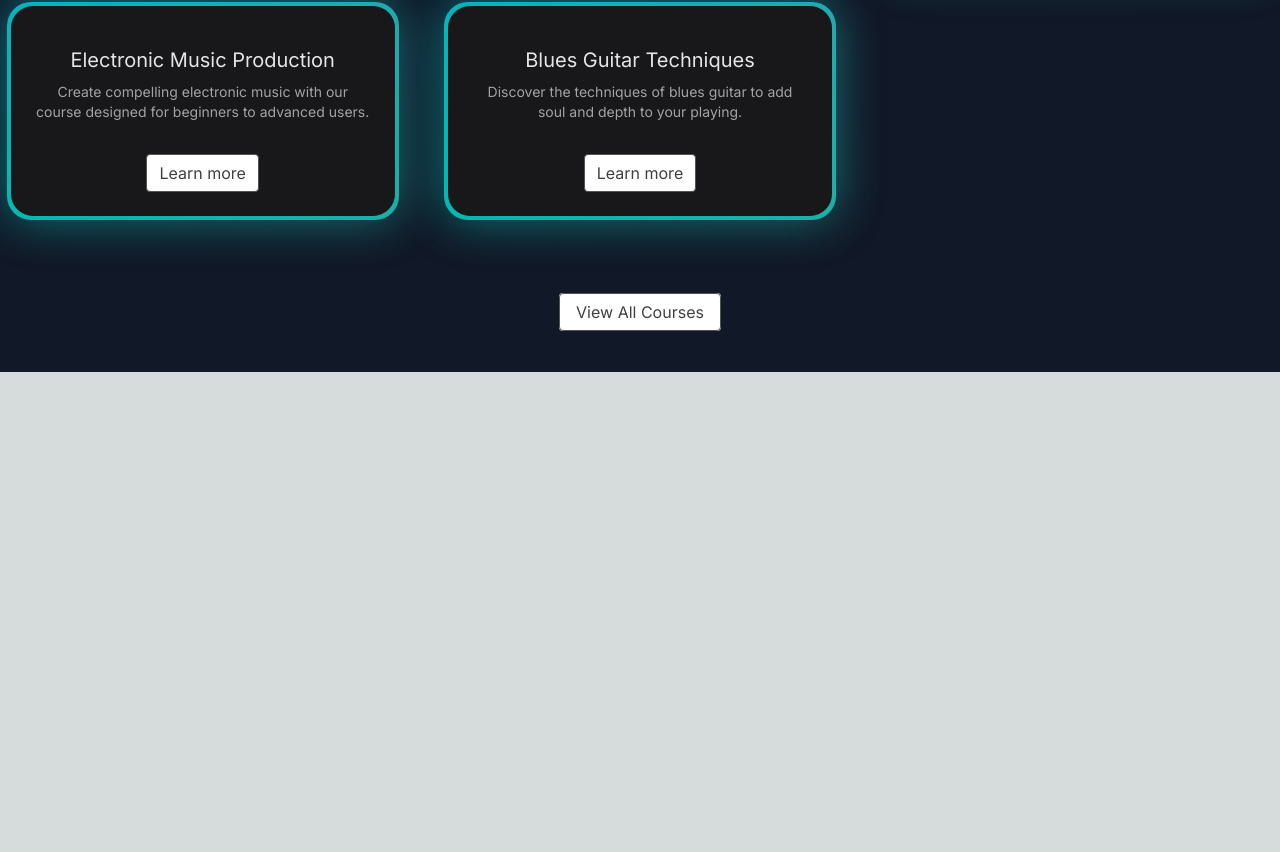
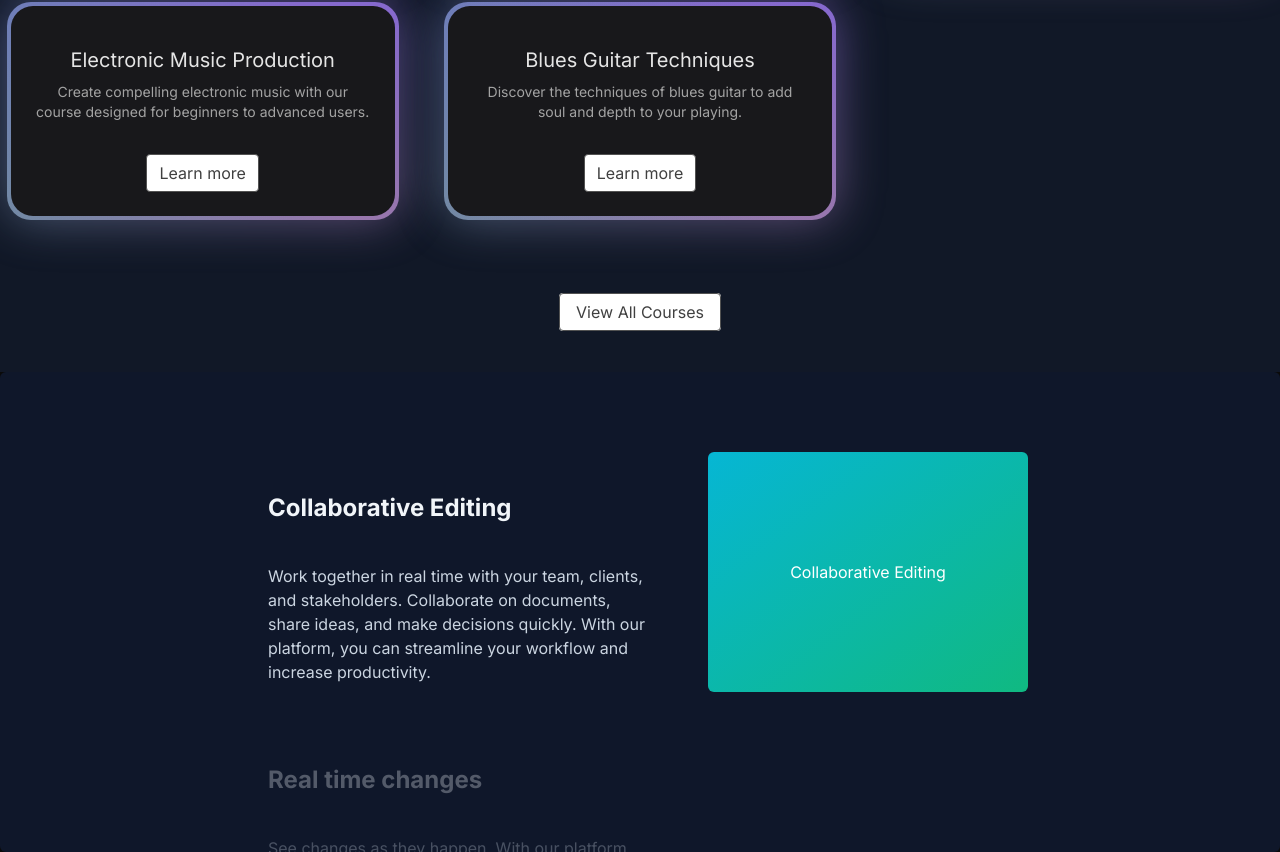
Before and after one commit to Tilak-dev/Nextjs-Projects, a Next.js app: page / in a window 1280 px wide. Shown: the part 1068-1920 px from the top of the page. Before the commit the page ends 1440 px from the top, so only its background shows below. Built offline with nearby package versions, Linux system fonts and the light colour scheme.

Commit message:
sticky scroll added

```diff
--- a/src/app/globals.css
+++ b/src/app/globals.css
@@ -31,3 +31,18 @@
     text-wrap: balance;
   }
 }
+
+/* width */
+::-webkit-scrollbar {
+  width: 8px;
+}
+
+/* Track */
+::-webkit-scrollbar-track {
+  background: #111b21;
+}
+
+/* Handle */
+::-webkit-scrollbar-thumb {
+  background: #222e35;
+}
--- a/src/app/page.tsx
+++ b/src/app/page.tsx
@@ -1,11 +1,13 @@
 import FeaturedCourses from "@/components/FeaturedCourses";
 import HeroSection from "@/components/HeroSection"
+import WhyChooseUs from "@/components/WhyChooseUs";
 
 export default function Home() {
   return (
     <main className=" min-h-screen bg-black/[0.96] antialiased bg-grid-white/[0.02]">
       <HeroSection />
       <FeaturedCourses />
+      <WhyChooseUs />
     </main>
   );
 }
--- /dev/null
+++ b/src/components/WhyChooseUs.tsx
@@ -0,0 +1,64 @@
+"use client";
+import React from "react";
+import { StickyScroll } from "./ui/sticky-scroll-reveal";
+import Image from "next/image";
+
+const content = [
+  {
+    title: "Collaborative Editing",
+    description:
+      "Work together in real time with your team, clients, and stakeholders. Collaborate on documents, share ideas, and make decisions quickly. With our platform, you can streamline your workflow and increase productivity.",
+    content: (
+      <div className="h-full w-full bg-[linear-gradient(to_bottom_right,var(--cyan-500),var(--emerald-500))] flex items-center justify-center text-white">
+        Collaborative Editing
+      </div>
+    ),
+  },
+  {
+    title: "Real time changes",
+    description:
+      "See changes as they happen. With our platform, you can track every modification in real time. No more confusion about the latest version of your project. Say goodbye to the chaos of version control and embrace the simplicity of real-time updates.",
+    content: (
+      <div className="h-full w-full  flex items-center justify-center text-white">
+        {/* <Image
+          src="/linear.webp"
+          width={300}
+          height={300}
+          className="h-full w-full object-cover"
+          alt="linear board demo"
+        /> */}
+        Real time changes
+      </div>
+    ),
+  },
+  {
+    title: "Version control",
+    description:
+      "Experience real-time updates and never stress about version control again. Our platform ensures that you're always working on the most recent version of your project, eliminating the need for constant manual updates. Stay in the loop, keep your team aligned, and maintain the flow of your work without any interruptions.",
+    content: (
+      <div className="h-full w-full bg-[linear-gradient(to_bottom_right,var(--orange-500),var(--yellow-500))] flex items-center justify-center text-white">
+        Version control
+      </div>
+    ),
+  },
+  {
+    title: "Running out of content",
+    description:
+      "Experience real-time updates and never stress about version control again. Our platform ensures that you're always working on the most recent version of your project, eliminating the need for constant manual updates. Stay in the loop, keep your team aligned, and maintain the flow of your work without any interruptions.",
+    content: (
+      <div className="h-full w-full bg-[linear-gradient(to_bottom_right,var(--cyan-500),var(--emerald-500))] flex items-center justify-center text-white">
+        Running out of content
+      </div>
+    ),
+  },
+];
+
+function WhyChooseUs() {
+  return (
+    <div className=" scroll">
+      <StickyScroll content={content} />
+    </div>
+  )
+}
+
+export default WhyChooseUs
--- /dev/null
+++ b/src/components/ui/sticky-scroll-reveal.tsx
@@ -0,0 +1,112 @@
+"use client";
+import React, { useEffect, useRef, useState } from "react";
+import { useMotionValueEvent, useScroll } from "framer-motion";
+import { motion } from "framer-motion";
+import { cn } from "@/utils/cn";
+
+export const StickyScroll = ({
+  content,
+  contentClassName,
+}: {
+  content: {
+    title: string;
+    description: string;
+    content?: React.ReactNode | any;
+  }[];
+  contentClassName?: string;
+}) => {
+  const [activeCard, setActiveCard] = React.useState(0);
+  const ref = useRef<any>(null);
+  const { scrollYProgress } = useScroll({
+    // uncomment line 22 and comment line 23 if you DONT want the overflow container and want to have it change on the entire page scroll
+    // target: ref
+    container: ref,
+    offset: ["start start", "end start"],
+  });
+  const cardLength = content.length;
+
+  useMotionValueEvent(scrollYProgress, "change", (latest) => {
+    const cardsBreakpoints = content.map((_, index) => index / cardLength);
+    const closestBreakpointIndex = cardsBreakpoints.reduce(
+      (acc, breakpoint, index) => {
+        const distance = Math.abs(latest - breakpoint);
+        if (distance < Math.abs(latest - cardsBreakpoints[acc])) {
+          return index;
+        }
+        return acc;
+      },
+      0
+    );
+    setActiveCard(closestBreakpointIndex);
+  });
+
+  const backgroundColors = [
+    "var(--slate-900)",
+    "var(--black)",
+    "var(--neutral-900)",
+  ];
+  const linearGradients = [
+    "linear-gradient(to bottom right, var(--cyan-500), var(--emerald-500))",
+    "linear-gradient(to bottom right, var(--pink-500), var(--indigo-500))",
+    "linear-gradient(to bottom right, var(--orange-500), var(--yellow-500))",
+  ];
+
+  const [backgroundGradient, setBackgroundGradient] = useState(
+    linearGradients[0]
+  );
+
+  useEffect(() => {
+    setBackgroundGradient(linearGradients[activeCard % linearGradients.length]);
+  }, [activeCard]);
+
+  return (
+    <motion.div
+      animate={{
+        backgroundColor: backgroundColors[activeCard % backgroundColors.length],
+      }}
+      className="h-[30rem] overflow-y-auto flex justify-center relative space-x-10 rounded-md p-10"
+      ref={ref}
+    >
+      <div className="div relative flex items-start px-4">
+        <div className="max-w-2xl">
+          {content.map((item, index) => (
+            <div key={item.title + index} className="my-20">
+              <motion.h2
+                initial={{
+                  opacity: 0,
+                }}
+                animate={{
+                  opacity: activeCard === index ? 1 : 0.3,
+                }}
+                className="text-2xl font-bold text-slate-100"
+              >
+                {item.title}
+              </motion.h2>
+              <motion.p
+                initial={{
+                  opacity: 0,
+                }}
+                animate={{
+                  opacity: activeCard === index ? 1 : 0.3,
+                }}
+                className="text-kg text-slate-300 max-w-sm mt-10"
+              >
+                {item.description}
+              </motion.p>
+            </div>
+          ))}
+          <div className="h-40" />
+        </div>
+      </div>
+      <div
+        style={{ background: backgroundGradient }}
+        className={cn(
+          "hidden lg:block h-60 w-80 rounded-md bg-white sticky top-10 overflow-hidden",
+          contentClassName
+        )}
+      >
+        {content[activeCard].content ?? null}
+      </div>
+    </motion.div>
+  );
+};
```
